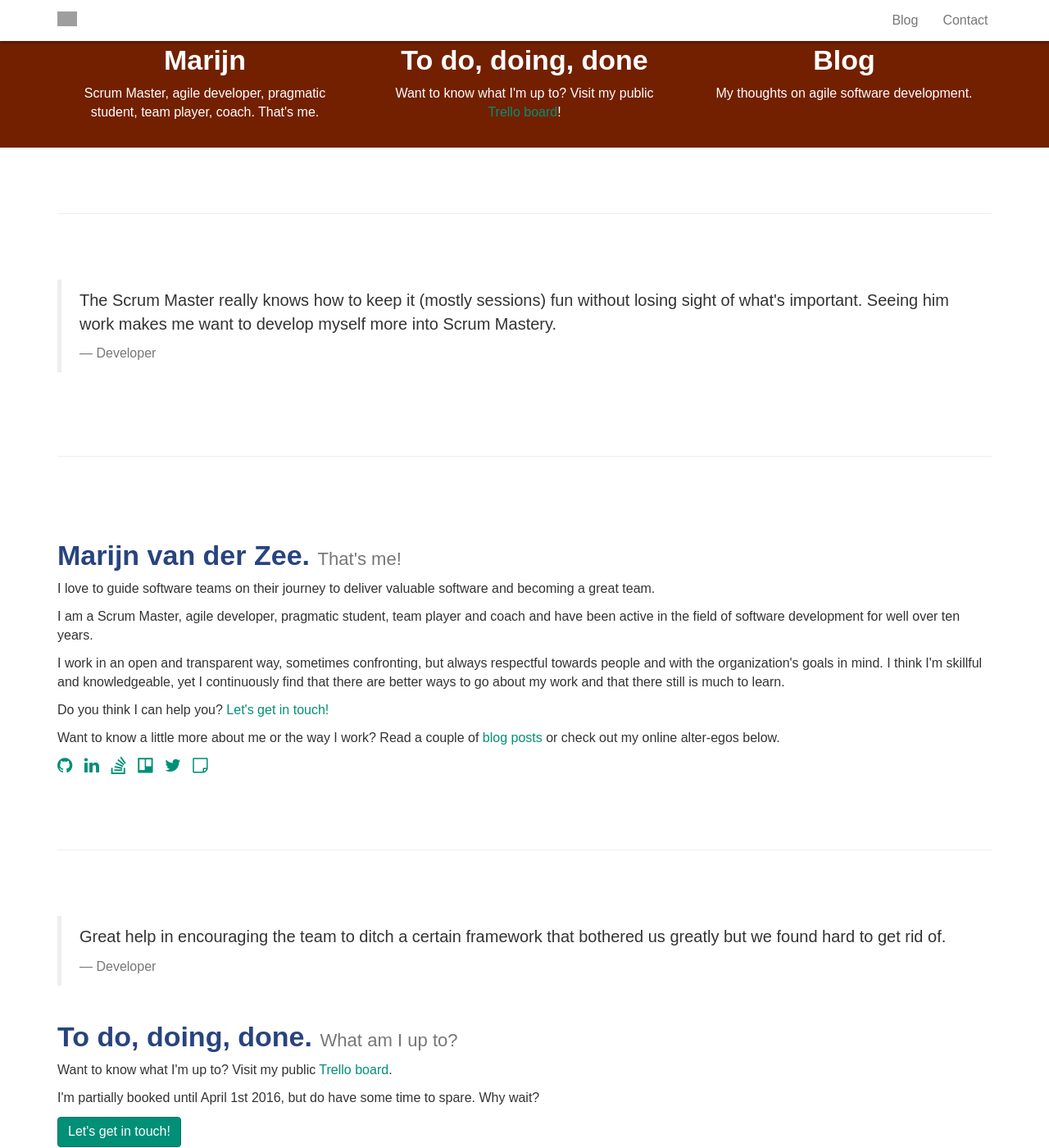
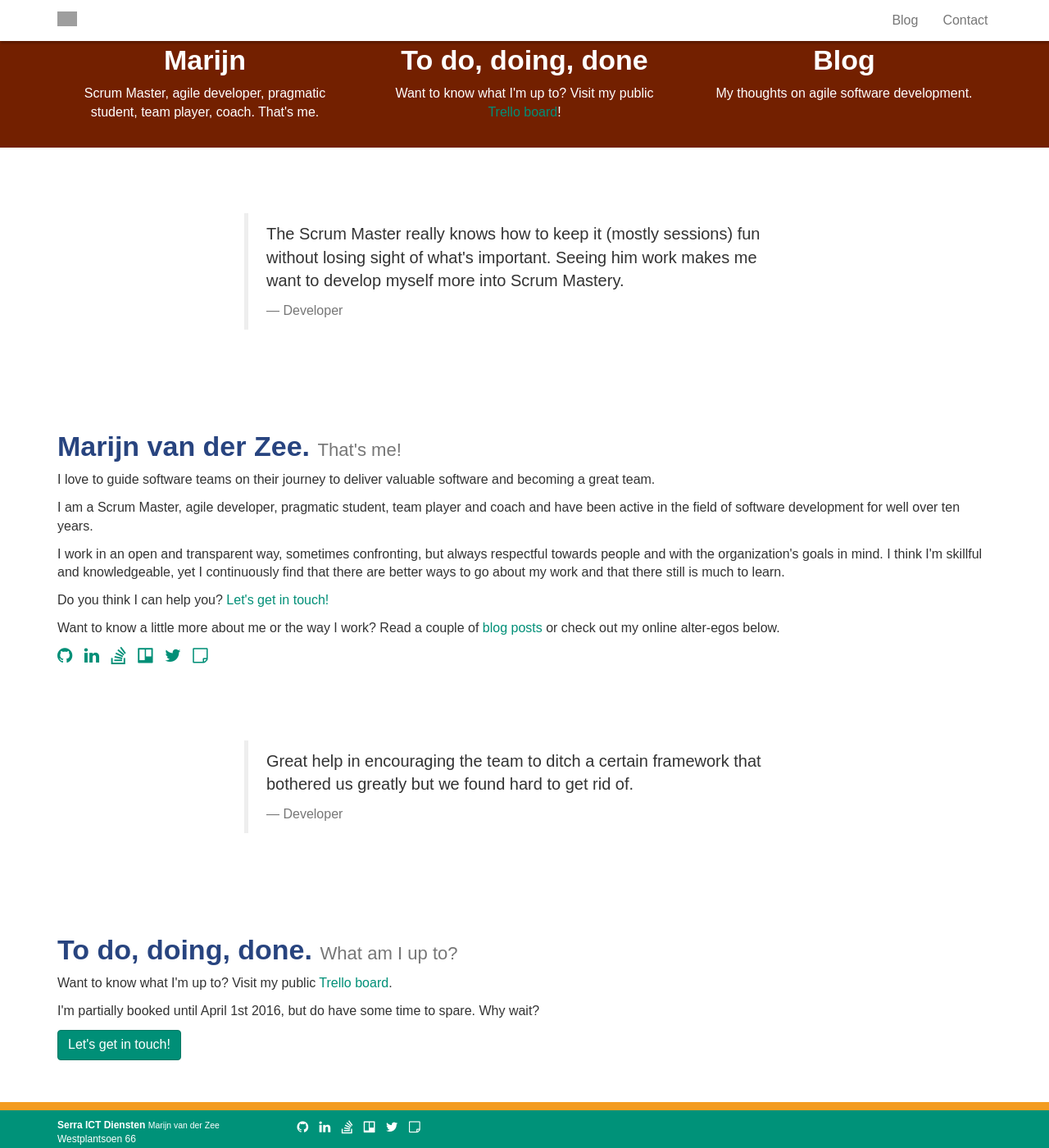
Before and after one commit to serraict/serraict.github.io, a Jekyll site: the page built from index.md, in a window 1280 px wide and 1400 px high, scrolled down 655 px. Shown: the whole window at 82% size. Built offline with Jekyll 4.4.1, drawn with Linux system fonts in a browser that asks for light colours; nearby versions of some CDN libraries; grey boxes are pictures that could not be loaded.

Commit message:
Cleanup footer and marketing texts

```diff
--- a/_includes/themes/bootstrap/default.html
+++ b/_includes/themes/bootstrap/default.html
@@ -52,9 +52,7 @@
 
       {{ content }}
 
-<div class="seperator footer">
-  &nbsp;
-</div>
+<div class="divider footer"></div>
 <div class="footer">
     <div class="container">
       <div class="row">
@@ -77,8 +75,8 @@
 </div>
 <div>
     <div class="container">
-      <footer>
-        <p>
+      <footer class="page-footer">
+        <p class="muted">
           &copy; {{ site.time | date: '%Y' }} {{ site.author.name }}
           <a href="/pages/attributions.html">Attributions</a>
 
--- a/assets/themes/bootstrap/css/style.css
+++ b/assets/themes/bootstrap/css/style.css
@@ -183,16 +183,27 @@ h1, h2, h3, h4, h5, h6, .h1, .h2, .h3, .h4, .h5, .h6 {
   letter-spacing: -1px;
 }
 
-.seperator.footer {
+.divider {
+  margin: 80px 0;
+}
+
+.divider.footer {
+  margin: 40px 0 0 0;
   background-color: #f39c21;
+  padding-top: 5px;
+  padding-bottom: 5px;
 }
 
 .footer {
   background-color: #009279;
   color: #fff;
+  padding-top: 10px;
+  padding-bottom: 10px;
+  line-height: 22px;
   font-size: 12px;
+  text-align: left;
+  font-weight: 300;
 }
-
 
 .footer a {
   color: #fff;
@@ -200,6 +211,16 @@ h1, h2, h3, h4, h5, h6, .h1, .h2, .h3, .h4, .h5, .h6 {
 
 small {
   color: inherit;
+}
+
+blockquote {
+  margin-right: 20%;
+  margin-left: 20%;
+}
+
+footer.page-footer {
+  font-size: 12px;
+  margin: 20px 0;
 }
 
 /* RESPONSIVE CSS
--- a/index.md
+++ b/index.md
@@ -86,7 +86,7 @@ tagline: Marijn van der Zee
 </div>
 <div class="container marketing">
 
-  <hr class="featurette-divider">
+  <div class="divider"></div>
 
   <div class="row">
      <div class="col-md-12">
@@ -98,9 +98,9 @@ tagline: Marijn van der Zee
      </div>
   </div>
 
-  <hr class="featurette-divider">
+  <a id="Marijn"></a>
 
-  <a id="Marijn"></a>
+  <div class="divider"></div>
 
   <div class="row">
     <div class="col-md-12">
@@ -136,7 +136,7 @@ tagline: Marijn van der Zee
     </div>
   </div>
 
-  <hr class="featurette-divider">
+  <div class="divider"></div>
 
   <div class="row">
      <div class="col-md-12">
@@ -150,6 +150,8 @@ tagline: Marijn van der Zee
 
   <a id="Availability"></a>
 
+  <div class="divider"></div>
+
   <div class="row featurette">
     <div class="col-md-12">
       <h2>To do, doing, done. <small>What am I up to?</small></h2>
@@ -159,14 +161,7 @@ tagline: Marijn van der Zee
       <p>I'm partially booked until April 1st 2016, but do have some time to spare. Why wait?</p>
       <p><a href="#Contact" class="btn btn-primary">Let's get in touch!</a></p>
     </div>
-    <div class="col-md-5 col-md-pull-7">
 
-      <div>
-      {% include doing.html %}
-      </div>
-
-
-    </div>
   </div>
 
 </div>
```
